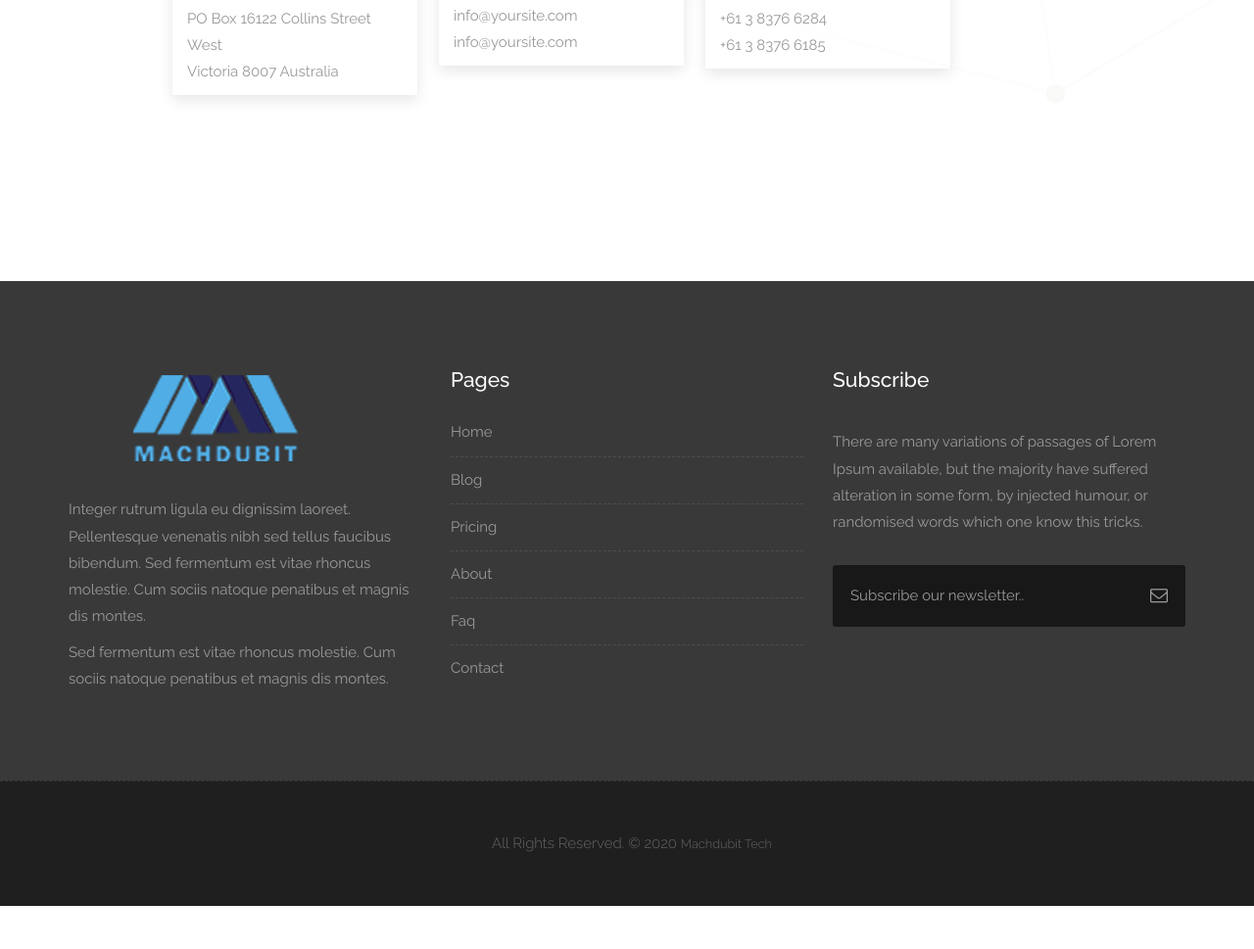
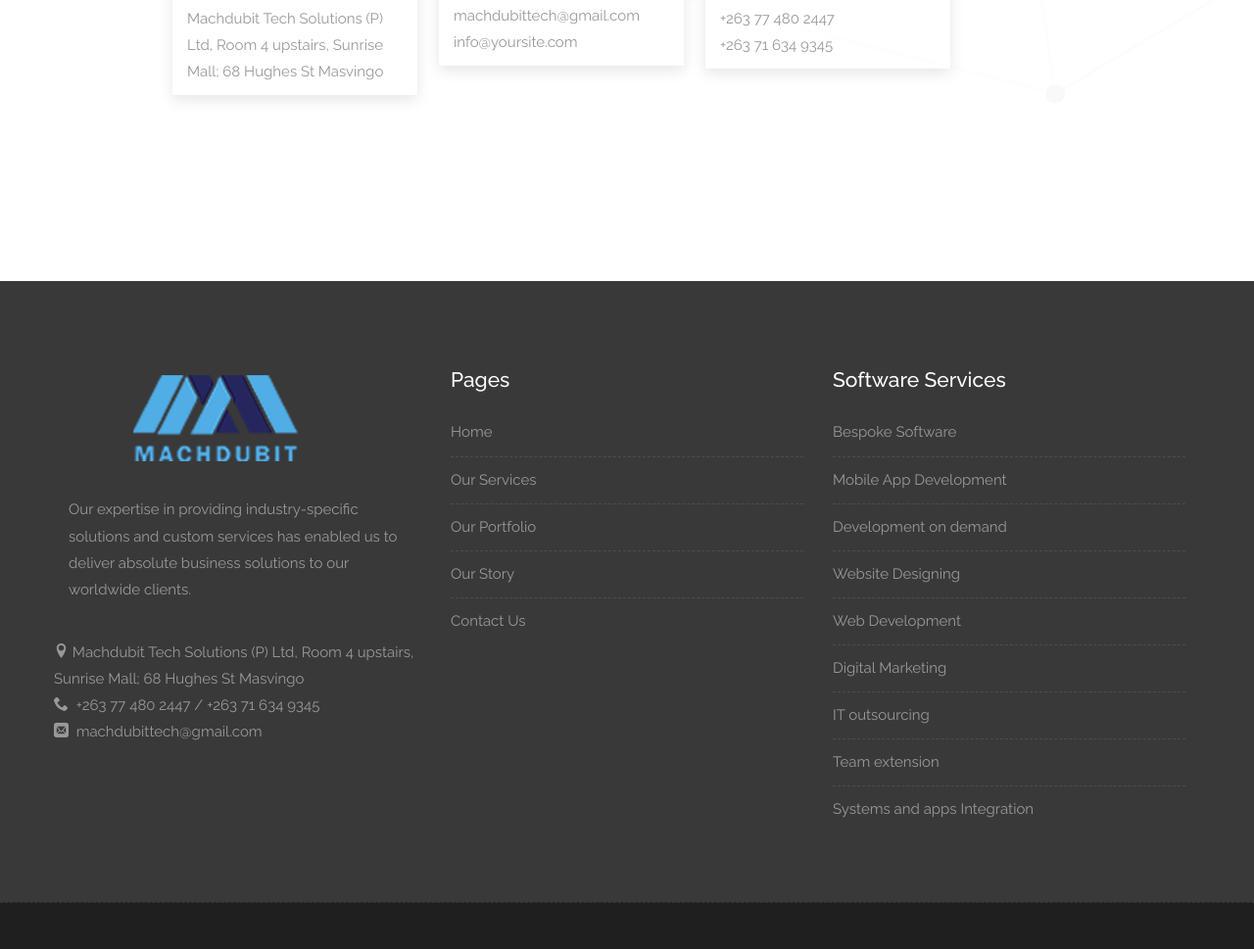
Before and after one commit to Mpumelelodube/machdubit-Tech, a plain HTML site: page contact.html in a window 1280 px wide. Shown: the part 1803-2772 px from the top of the page at 98% size. Before the commit the page ends 2728 px from the top, so only its background shows below. Drawn offline with Linux system fonts and the light colour scheme.

Commit message:
update on social links, footer

```diff
--- a/contact.html
+++ b/contact.html
@@ -60,7 +60,7 @@
                         <a href="#"><i aria-hidden="true" class="fa fa-envelope-o"></i> machdubittech@gmail.com</a>
                     </div>
                     <div class="phone-box">
-                        <a href="tel:1234567890"><i aria-hidden="true" class="fa fa-phone"></i> +1 234 567 890</a>
+                        <a href="tel:1234567890"><i aria-hidden="true" class="fa fa-phone"></i> +263 77 480 2447</a>
                     </div>
                 </div>
             </div>
@@ -70,7 +70,7 @@
                         <ul>
                             <li><a href="https://www.facebook.com/machdubittech"><i aria-hidden="true" class="fa fa-facebook-square"></i></a></li>
                             <li><a href="https://www.instagram.com/machdubittech/"><i aria-hidden="true" class="fa fa-instagram"></i></a></li>
-                            <li><a href="#"><i aria-hidden="true" class="fa fa-linkedin-square"></i></a></li>
+                            <li><a href="https://www.linkedin.com/company/machdubit-tech"><i aria-hidden="true" class="fa fa-linkedin-square"></i></a></li>
                             <li><a href="#"><i aria-hidden="true" class="fa fa-twitter-square"></i></a></li>
                             <li><a href="#"><i aria-hidden="true" class="fa fa-rss-square"></i></a></li>
                             <ul>
@@ -197,8 +197,8 @@
                         <i class="icon icon-location2"></i>
                     </div>
                     <h3>Headquarters</h3>
-                    <p>PO Box 16122 Collins Street West
-                        <br> Victoria 8007 Australia</p>
+                    <p>Machdubit Tech Solutions (P) Ltd, Room 4 upstairs, Sunrise
+                        <br> Mall; 68 Hughes St Masvingo</p>
                 </div>
 
                 <div class="address-item">
@@ -206,7 +206,7 @@
                         <i aria-hidden="true" class="fa fa-envelope"></i>
                     </div>
                     <h3>Email Us</h3>
-                    <p>info@yoursite.com
+                    <p>machdubittech@gmail.com
                         <br>info@yoursite.com</p>
                 </div>
 
@@ -215,8 +215,8 @@
                         <i class="icon icon-headphones"></i>
                     </div>
                     <h3>Call Us</h3>
-                    <p>+61 3 8376 6284
-                        <br>+61 3 8376 6185</p>
+                    <p>+263 77 480 2447
+                        <br>+263 71 634 9345</p>
                 </div>
 
             </div>
@@ -233,11 +233,17 @@
                     <div class="widget-title">
                         <img alt="" src="images/logos/03.png"/>
                     </div>
-                    <p> Integer rutrum ligula eu dignissim laoreet. Pellentesque venenatis nibh sed tellus faucibus
-                        bibendum. Sed fermentum est vitae rhoncus molestie. Cum sociis natoque penatibus et magnis dis
-                        montes.</p>
-                    <p>Sed fermentum est vitae rhoncus molestie. Cum sociis natoque penatibus et magnis dis montes.</p>
+
+                    <p> Our expertise in providing industry-specific solutions and custom services has
+                        enabled us to deliver absolute business solutions to our worldwide clients. </p>
+                    <br>
+                    <div class="row">
+                        <li><i class="icon icon-location"></i><span> Machdubit Tech Solutions (P) Ltd, Room 4 upstairs, Sunrise Mall; 68 Hughes St Masvingo</span></li>
+                        <li><i class="icon icon-phone"></i><span>&nbsp; +263 77 480 2447 / +263 71 634 9345</span></li>
+                        <li><i class="icon icon-mail"></i><span>&nbsp; machdubittech@gmail.com</span></li>
+                        </div>
                 </div><!-- end clearfix -->
+
             </div><!-- end col -->
 
             <div class="col-md-4 col-sm-4 col-xs-12">
@@ -248,11 +254,12 @@
 
                     <ul class="footer-links hov">
                         <li><a href="#">Home <span class="icon icon-arrow-right2"></span></a></li>
-                        <li><a href="#">Blog <span class="icon icon-arrow-right2"></span></a></li>
-                        <li><a href="#">Pricing <span class="icon icon-arrow-right2"></span></a></li>
-                        <li><a href="#">About <span class="icon icon-arrow-right2"></span></a></li>
-                        <li><a href="#">Faq <span class="icon icon-arrow-right2"></span></a></li>
-                        <li><a href="#">Contact <span class="icon icon-arrow-right2"></span></a></li>
+                        <li><a href="services.html">Our Services <span class="icon icon-arrow-right2"></span></a>
+                        </li>
+                        <li><a href="portfolio.html">Our Portfolio <span class="icon icon-arrow-right2"></span></a>
+                        </li>
+                        <li><a href="about-us.html">Our Story <span class="icon icon-arrow-right2"></span></a></li>
+                        <li><a href="contact.html">Contact Us <span class="icon icon-arrow-right2"></span></a></li>
                     </ul><!-- end links -->
                 </div><!-- end clearfix -->
             </div><!-- end col -->
@@ -260,23 +267,24 @@
             <div class="col-md-4 col-sm-4 col-xs-12">
                 <div class="footer-distributed widget clearfix">
                     <div class="widget-title">
-                        <h3>Subscribe</h3>
-                        <p>There are many variations of passages of Lorem Ipsum available, but the majority have
-                            suffered alteration in some form, by injected humour, or randomised words which one know
-                            this tricks.</p>
-                    </div>
-
-                    <div class="footer-right">
-                        <form action="#" method="get">
-                            <input name="search" placeholder="Subscribe our newsletter..">
-                            <i class="fa fa-envelope-o"></i>
-                        </form>
+                        <h3>Software Services</h3>
                     </div>
                 </div><!-- end clearfix -->
+                <ul class="footer-links hov">
+                    <li><a href="services.html#firstRow">Bespoke Software <span class="icon icon-arrow-right2"></span></a></li>
+                    <li><a href="services.html#firstRow">Mobile App Development <span class="icon icon-arrow-right2"></span></a></li>
+                    <li><a href="servicess.html#firstRow">Development on demand <span class="icon icon-arrow-right2"></span></a></li>
+                    <li><a href="services.html#secondRow">Website Designing <span class="icon icon-arrow-right2"></span></a></li>
+                    <li><a href="services.html#secondRow">Web Development <span class="icon icon-arrow-right2"></span></a></li>
+                    <li><a href="services.html#secondRow">Digital Marketing <span class="icon icon-arrow-right2"></span></a></li>
+                    <li><a href="services.html#thirdRow">IT outsourcing <span class="icon icon-arrow-right2"></span></a></li>
+                    <li><a href="services.html#thirdRow">Team extension <span class="icon icon-arrow-right2"></span></a></li>
+                    <li><a href="services.html#thirdRow">Systems and apps Integration <span class="icon icon-arrow-right2"></span></a></li>
+                </ul><!-- end links -->
             </div><!-- end col -->
         </div><!-- end row -->
     </div><!-- end container -->
-</footer><!-- end footer -->
+ </footer><!-- end footer -->
 
 <div class="copyrights">
     <div class="container">
--- a/css/style.css
+++ b/css/style.css
@@ -471,8 +471,8 @@
 .header_style_01 .navbar-default .navbar-nav > li:hover a,
 .header_style_01 .navbar-default .navbar-nav > li:focus a {
     color: #ffffff;
-    box-shadow: 0 10px 20px 0 rgba(5, 16, 44, .15);
-    border-radius: 25px 0px 25px 0px;
+    box-shadow: 0 10px 20px 0 rgba(5, 16, 44, 0.356);
+    border-radius: 25px 25px 25px 25px;
     background: #50ade6;
 }
 
```
Also changed, not shown: about-us.html (+4 -4 lines), index.html (+5 -6 lines), portfolio.html (+4 -4 lines), services.html (+3 -3 lines).
